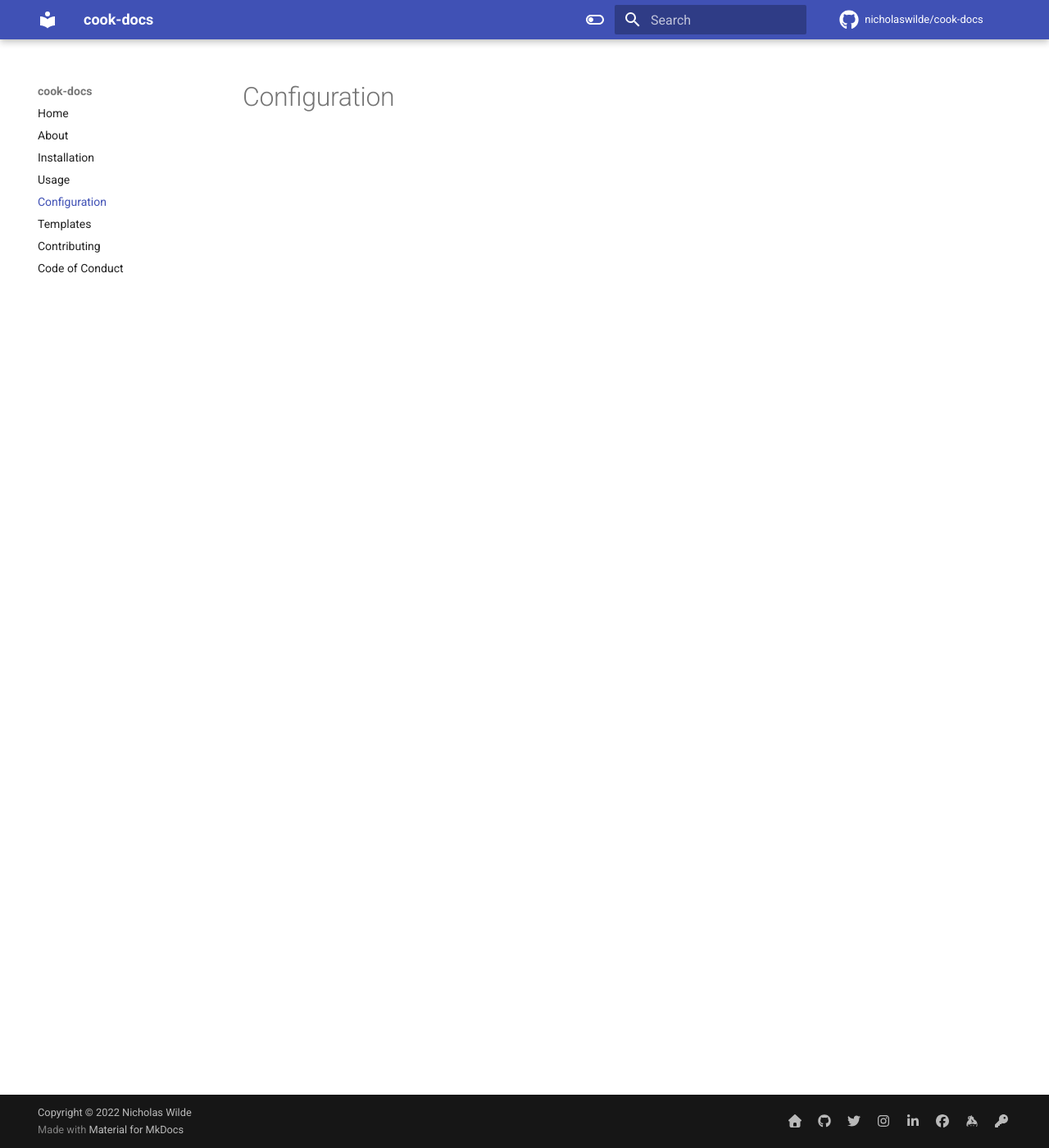
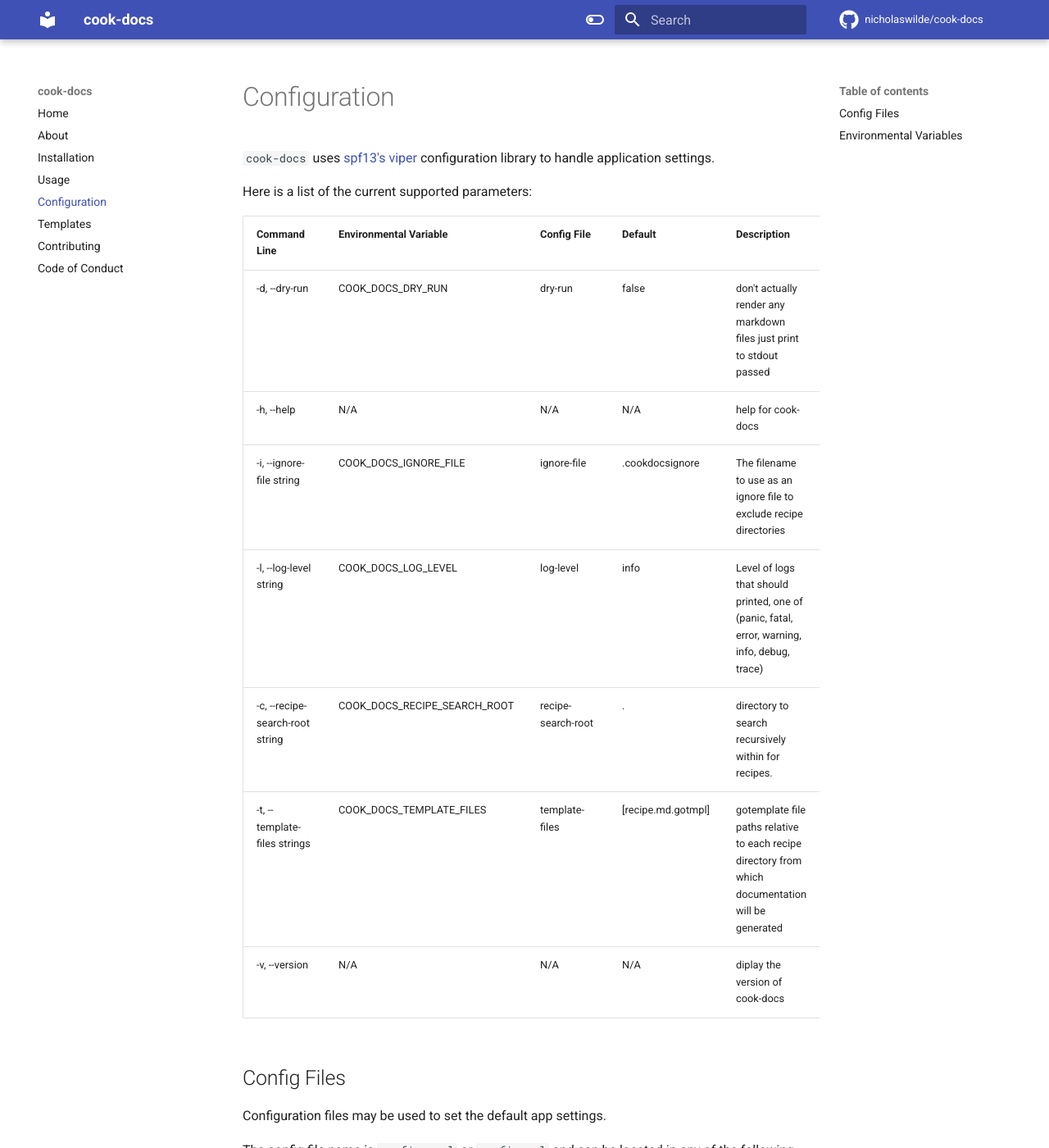
Before and after one commit to nicholaswilde/cook-docs, an MkDocs documentation site: the page built from docs/configuration.md, in a window 1280 px wide and 1400 px high. Shown: the whole window at 82% size. Built offline with MkDocs 1.6.1 and Material for MkDocs 9.7.7, drawn with Linux system fonts in a browser that asks for light colours; comment, search, counter and statistics services are not loaded; some of the changed text lies outside the part shown.

Commit message:
Update configuration.md
Signed-off-by: nιcнolaѕ wιlde <Nicholas Wilde>

````diff
--- a/docs/configuration.md
+++ b/docs/configuration.md
@@ -1 +1,44 @@
 # Configuration
+
+`cook-docs` uses [spf13's][1] [viper][2] configuration library to handle application settings.
+
+Here is a list of the current supported parameters:
+
+| Command Line                    | Environmental Variable       | Config File        | Default            | Description                                                                                        |
+|---------------------------------|------------------------------|--------------------|--------------------|----------------------------------------------------------------------------------------------------|
+| -d, --dry-run                   | COOK_DOCS_DRY_RUN            | dry-run            | false              | don't actually render any markdown files just print to stdout passed                               |
+| -h, --help                      | N/A                          | N/A                | N/A                | help for cook-docs                                                                                 |
+| -i, --ignore-file string        | COOK_DOCS_IGNORE_FILE        | ignore-file        | .cookdocsignore    | The filename to use as an ignore file to exclude recipe directories                                |
+| -l, --log-level string          | COOK_DOCS_LOG_LEVEL          | log-level          | info               | Level of logs that should printed, one of (panic, fatal, error, warning, info, debug, trace)       |
+| -c, --recipe-search-root string | COOK_DOCS_RECIPE_SEARCH_ROOT | recipe-search-root | .                  | directory to search recursively within for recipes.                                                |
+| -t, --template-files strings    | COOK_DOCS_TEMPLATE_FILES     | template-files     | [recipe.md.gotmpl] | gotemplate file paths relative to each recipe directory from which documentation will be generated |
+| -v, --version                   | N/A                          | N/A                | N/A                | diplay the version of cook-docs                                                                    |
+
+## Config Files
+
+Configuration files may be used to set the default app settings.
+
+The config file name is `config.yaml` or `config.yml` and can be located in
+any of the following locations:
+
+- `/etc/cook-docs/`
+- `~/.config/cook-docs/`
+- `./`
+
+```yaml title="config.yaml"
+---
+dry-run: false
+ignore-file: .cookdocsignore
+log-level: info
+template-files:
+  - recipe.md.gotmpl
+```
+
+## Environmental Variables
+
+Environmental variables are also supported. They start with the prefix `COOK_DOCS_` and use
+underscores instead of dashes.
+
+[1]: https://github.com/spf13
+[2]: https://github.com/spf13/viper
+[3]: https://github.com/spf13/viper#reading-config-files
````
